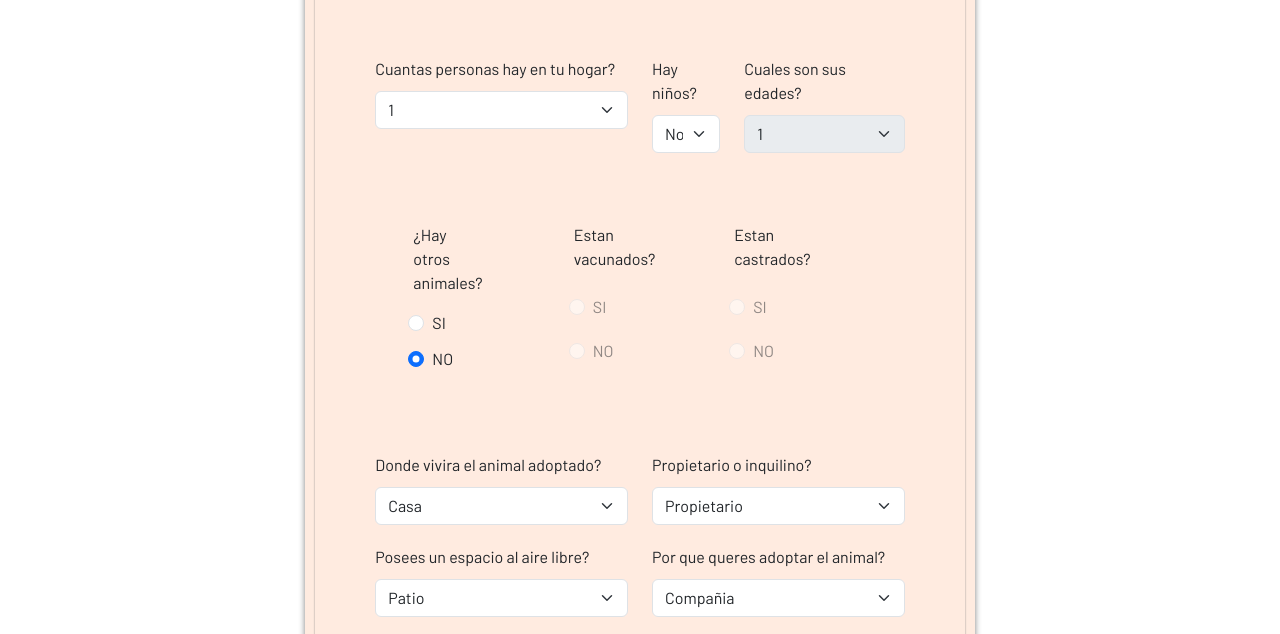
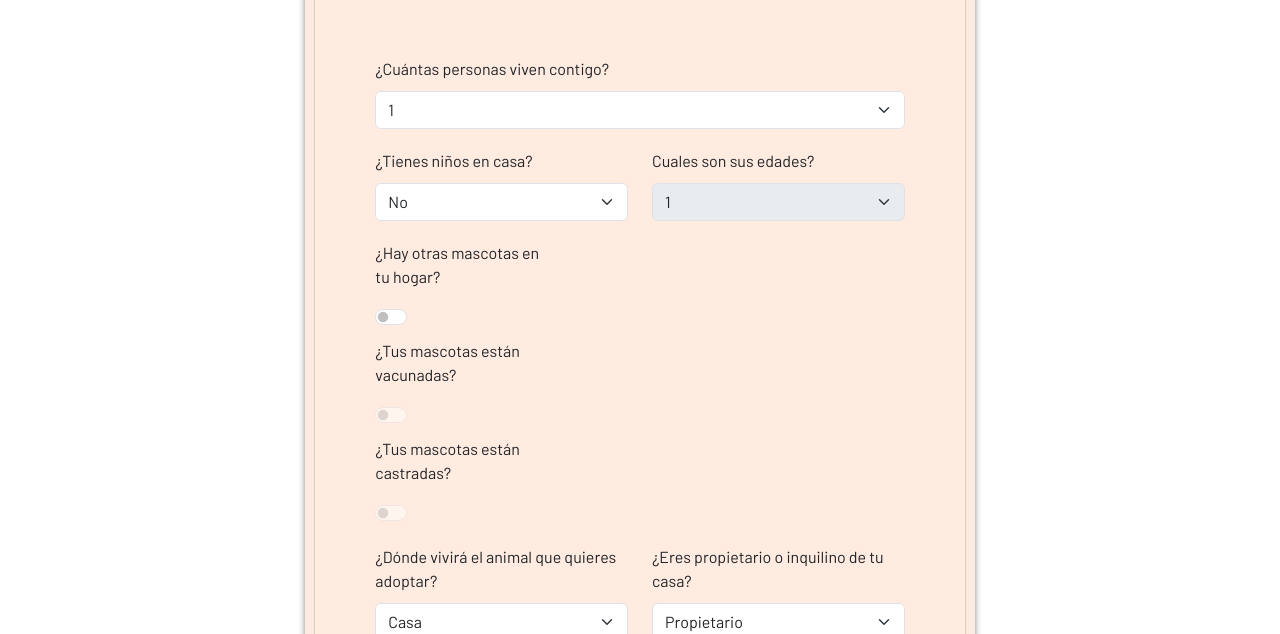
Before and after one commit to ProyectoDeSoftwareGrupo3/FrontEnd, a website: page app/pages/formPage.html in a window 1280 px wide. Shown: the part 159-793 px from the top of the page. Drawn offline with nearby package versions, Linux system fonts and the light colour scheme.

Commit message:
Switch agregados al tramite

```diff
--- a/app/pages/formPage.html
+++ b/app/pages/formPage.html
@@ -89,8 +89,8 @@
                         </section>
                         <section>
                             <form action="" class="row">
-                                <div class="form-group col-6">
-                                    <label for="Personas">Cuantas personas hay en tu hogar?</label>
+                                <div class="form-group col-12">
+                                    <label for="Personas">¿Cuántas personas viven contigo?</label>
                                     <select name="Personas" class="form-select" aria-label="Default select example">
                                         <option selected value="1">1</option>
                                         <option value="2">2</option>
@@ -104,14 +104,14 @@
                                         <option value="10">10</option>
                                     </select>
                                 </div>
-                                <div class="form-group col-2">
-                                    <label for="Ninos">Hay niños?</label>
+                                <div class="form-group col-6">
+                                    <label for="Ninos">¿Tienes niños en casa?</label>
                                     <select name="Ninos" class="form-select" aria-label="Default select example" id="Ninos">
                                         <option selected value="No">No</option>
                                         <option value="Si">Si</option>
                                     </select>
                                 </div>
-                                <div class="form-group col-4">
+                                <div class="form-group col-6">
                                     <label for="Ninos">Cuales son sus edades?</label>
                                     <select name="Ninos" class="form-select" aria-label="Default select example" id="NinosEdad" disabled>
                                         <option selected value="1">1</option>
@@ -128,53 +128,31 @@
                                         <option value="12">12</option>
                                     </select>
                                 </div>
-                                <div class="form-group row col-4">
-                                    <p>¿Hay otros animales?</p>
-                                    <div class="form-check offset-1">
-                                        <input class="form-check-input" type="radio" name="flexRadioDefault" id="animalSi" >
-                                        <label class="form-check-label" for="animalSi">
-                                        SI
-                                        </label>
-                                    </div>
-                                    <div class="form-check offset-1">
-                                        <input class="form-check-input" type="radio" name="flexRadioDefault" id="animalNo" checked>
-                                        <label class="form-check-label" for="animalNo">
-                                        NO
-                                        </label>
+                                <div class="switch-buttons-container">
+                                    <div class="form-group col-4">
+                                      <p>¿Hay otras mascotas en tu hogar?</p>
+                                      <div class="form-check form-switch">
+                                        <label class="form-check-label" for="animal"></label>
+                                        <input class="form-check-input" type="checkbox" id="animal">
                                       </div>
                                   </div>
-                                <div class="form-group row col-4">
-                                    <p>Estan vacunados?</p>
-                                    <div class="form-check offset-1">
-                                        <input class="form-check-input" type="radio" name="vacunado" id="vacunadoSi" disabled>
-                                        <label class="form-check-label" for="vacunadoSi">
-                                        SI
-                                        </label>
-                                    </div>
-                                    <div class="form-check offset-1">
-                                        <input class="form-check-input" type="radio" name="vacunado" id="vacunadoNo" disabled>
-                                        <label class="form-check-label" for="vacunadoNo">
-                                        NO
-                                        </label>
+                                  <div class="form-group col-4">
+                                      <p>¿Tus mascotas están vacunadas?</p>
+                                      <div class="form-check form-switch">
+                                        <input class="form-check-input" type="checkbox" name="vacunado" id="vacunado" disabled>
+                                        <label class="form-check-label" for="vacunado"></label>
                                       </div>
                                   </div>
-                                <div class="form-group row col-4">
-                                    <p>Estan castrados?</p>
-                                    <div class="form-check offset-1">
-                                        <input class="form-check-input" type="radio" name="castrado" id="castradoSi" disabled>
-                                        <label class="form-check-label" for="castradoSi">
-                                        SI
-                                        </label>
+                                  <div class="form-group col-4">
+                                      <p>¿Tus mascotas están castradas?</p>
+                                      <div class="form-check form-switch">
+                                        <input class="form-check-input" type="checkbox" name="castrado" id="castrado" disabled>
+                                        <label class="form-check-label" for="castrado"></label>
                                       </div>
-                                    <div class="form-check offset-1">
-                                        <input class="form-check-input" type="radio" name="castrado" id="castradoNo" disabled>
-                                        <label class="form-check-label" for="castradoNo">
-                                        NO
-                                        </label>
                                   </div>
                                 </div>
                                 <div class="form-group col-6">
-                                    <label for="Lugar">Donde vivira el animal adoptado?</label>
+                                    <label for="Lugar">¿Dónde vivirá el animal que quieres adoptar?</label>
                                     <select name="Lugar" class="form-select" aria-label="Default select example">
                                         <option selected value="Casa">Casa</option>
                                         <option value="Departamento">Departamento</option>
@@ -183,14 +161,14 @@
                                     </select>
                                 </div>
                                 <div class="form-group col-6">
-                                    <label for="ProOInq">Propietario o inquilino?</label>
+                                    <label for="ProOInq">¿Eres propietario o inquilino de tu casa?</label>
                                     <select name="ProOInq" class="form-select" aria-label="Default select example">
                                         <option selected value="Propietario">Propietario</option>
                                         <option value="Inquilino">Inquilino</option>
                                     </select>
                                 </div>
                                 <div class="form-group col-6">
-                                    <label for="EspacioLibre">Posees un espacio al aire libre?</label>
+                                    <label for="EspacioLibre">¿Tienes un espacio al aire libre en tu hogar?</label>
                                     <select name="EspacioLibre" class="form-select" aria-label="Default select example">
                                         <option selected value="Patio">Patio</option>
                                         <option value="Terraza">Terraza</option>
@@ -199,7 +177,7 @@
                                     </select>
                                 </div>
                                 <div class="form-group col-6">
-                                    <label for="Razon">Por que queres adoptar el animal?</label>
+                                    <label for="Razon">¿Por qué quieres adoptar a este animal?</label>
                                     <select name="Razon" class="form-select" aria-label="Default select example">
                                         <option selected value="Compania">Compañia</option>
                                         <option value="Seguridad">Seguridad</option>
@@ -207,7 +185,7 @@
                                     </select>
                                 </div>
                                 <div class="form-group col-6">
-                                    <label for="HorasSolo">¿Cuántas horas estimas que el animal estará solo en la propiedad?</label>
+                                    <label for="HorasSolo">¿Cuántas horas crees que el animal estará solo en casa?</label>
                                     <select name="HorasSolo" class="form-select" aria-label="Default select example">
                                         <option selected value="0">0 Horas</option>
                                         <option value="1">1 Hora</option>
@@ -226,7 +204,7 @@
                                     </select>
                                 </div>
                                 <div class="form-group col-6">
-                                    <label for="Paseo">Cuantas veces podras sacarlo a pasear por dia?</label>
+                                    <label for="Paseo">¿Cuántas veces al día podrás sacarlo a pasear?</label>
                                     <select name="Paseo" class="form-select" aria-label="Default select example">
                                         <option selected value="0">0</option>
                                         <option value="1">1</option>
--- a/app/public/form.js
+++ b/app/public/form.js
@@ -1,41 +1,29 @@
 document.addEventListener('DOMContentLoaded', function() {
-const animalYes = document.querySelector('#animalSi');
-const animalNo = document.querySelector('#animalNo');
+const animal = document.querySelector('#animal');
 function toggleAnimalButtons()
 {
-    console.log(animalYes);
-    if(animalYes.checked)
+    console.log(animal);
+    if(animal.checked)
         {
-            const vaccinedYesBtn = document.querySelector('#vacunadoSi');
-            vaccinedYesBtn.disabled = false;
-            const vaccinedNoBtn = document.querySelector('#vacunadoNo');
-            vaccinedNoBtn.disabled = false;
+            const vaccinedBtn = document.querySelector('#vacunado');
+            vaccinedBtn.disabled = false;
 
-            const castratedYesBtn = document.querySelector('#castradoSi');
-            castratedYesBtn.disabled = false;
-            const castratedNoBtn = document.querySelector('#castradoNo');
-            castratedNoBtn.disabled = false;
+            const castratedBtn = document.querySelector('#castrado');
+            castratedBtn.disabled = false;
         }
     else
     {
-        const vaccinedYesBtn = document.querySelector('#vacunadoSi');
-        vaccinedYesBtn.disabled = true;
-        vaccinedYesBtn.checked = false;
-        const vaccinedNoBtn = document.querySelector('#vacunadoNo');
-        vaccinedNoBtn.disabled = true;
-        vaccinedNoBtn.checked = false;
+        const vaccinedBtn = document.querySelector('#vacunado');
+        vaccinedBtn.disabled = true;
+        vaccinedBtn.checked = false;
 
-        const castratedYesBtn = document.querySelector('#castradoSi');
-        castratedYesBtn.disabled = true;
-        castratedYesBtn.checked = false;
-        const castratedNoBtn = document.querySelector('#castradoNo');
-        castratedNoBtn.disabled = true;
-        castratedNoBtn.checked = false;
+        const castratedBtn = document.querySelector('#castrado');
+        castratedBtn.disabled = true;
+        castratedBtn.checked = false;
     }
 }
 
-animalYes.addEventListener('click', () => {toggleAnimalButtons()});
-animalNo.addEventListener('click', () => {toggleAnimalButtons()});
+animal.addEventListener('click', () => {toggleAnimalButtons()});
 
 function toggleChildAge()
 {
```
Lines whose indentation alone changed are shown as unchanged.
